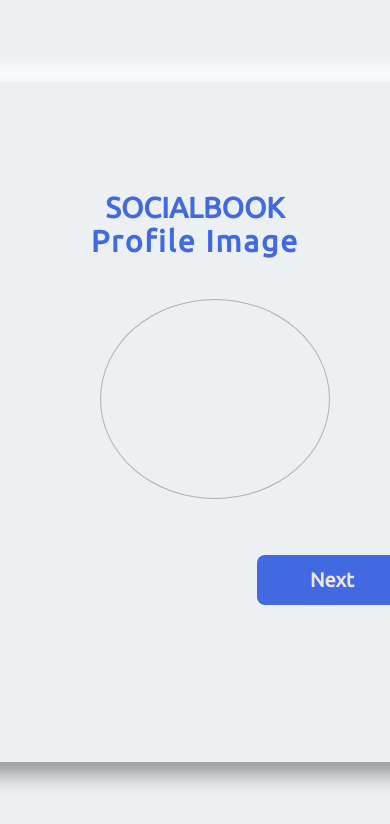
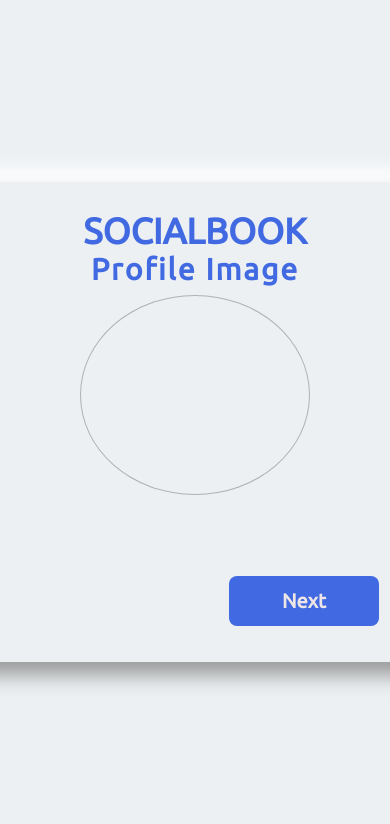
Before and after one commit to Group-O/socialsite, a plain HTML site: page index.html in a window 390 px wide. Drawn offline with Linux system fonts and the light colour scheme.

Commit message:
Update style.css
Updating style.css

```diff
--- a/style.css
+++ b/style.css
@@ -1,4 +1,6 @@
-  .profile-pic-div{
+
+        /*    the profile picture    */
+.profile-pic-div{
     height: 200px;
     width: 230px;
     position: relative;
@@ -9,8 +11,9 @@
     background: url('default-avatar.png');
     background-size: 100% 100%;
     overflow: hidden;
-  }
-  .profile-pic-div2{
+}
+
+.profile-pic-div2{
     height: 200px;
     width: 230px;
     position: relative;
@@ -21,7 +24,7 @@
     background: url('default-avatar.png');
     background-size: 100% 100%;
     overflow: hidden;
-  }
+}
 
 .myfile{
     position: absolute;
@@ -30,7 +33,7 @@
     color: transparent;
     width: 100%;
     box-sizing: border-box;
-    padding: 11px 90px;
+    padding: 11px 94px;
     cursor: pointer;
     opacity: 0;
     background-color: rgb(173, 169, 169, 0.65);
@@ -47,15 +50,7 @@
     user-select: none;
     -webkit-user-select: none;
 }
-/* .myfile::after{
-    content: 'Update';
-    font-family: 'Ubuntu';
-    color: #fff;
-    font-weight: 400;
-    display: block;
-    top: 55px;
-    position: absolute;
-} */
+
 .myfile:hover{
     opacity: 0.7;
 }
@@ -93,7 +88,7 @@ body{
 
 .main-container h2{
     text-align: center;
-    font-weight: 700;
+    font-weight: 600;
     letter-spacing: 2px;
     font-size: 30px;
     margin: -10px;
@@ -103,9 +98,7 @@ label.validation-error{
     color: red;
     margin-left: 3px;
 }
-/* .hide{
-    display: none;
-} */
+
 .nav{
     display: flex;
     flex-direction: row;
@@ -142,7 +135,8 @@ label.validation-error{
     padding: 10px;
     align-self: center;
     margin-top: -30px;
-    font-weight: 800;
+    font-size: 36px;
+    font-weight: 900;
     color: royalblue;
 }
 
@@ -220,7 +214,6 @@ span{
     font-size: 17px;
 }
 td, th{
-    /* border: 1px solid #dddddd; */
     text-align: left;
     padding: 6px 2px;
 }
@@ -261,7 +254,6 @@ input[type=checkbox]{
     border-radius: 4px;
     outline: none;
     border: none;
-    /* background: #ecf0f3; */
     box-shadow: 0 0 0 2px #e2e7ee,
                 0 0 2px #fff,
                 3px 3px 2px #a7aaaf,
@@ -276,7 +268,6 @@ input[type=checkbox]{
     border-radius: 4px;
     outline: none;
     border: none;
-    /* background: #ecf0f3; */
     box-shadow: 0 0 0 2px #e2e7ee,
                 0 0 2px #fff,
                 3px 3px 2px #a7aaaf,
@@ -333,9 +324,44 @@ a{
     background-color: rgb(117, 150, 250);
 }
 
-/* .submit ol{
-    padding-left: 22px;
-} */
+@media screen and (max-width: 600px) {
+    .main-container{
+        height: 480px;
+        width: 500px;
+        position: fixed;
+    }
+    .site-header, .profile-pic, .bio-data, .education, .hobbies, .profile-display{
+        position: absolute;
+        height: 380px;
+        width: 460px;
+        top: 10%;
+    }
+    .profile-pic-div{
+        height: 200px;
+        width: 230px;
+        position: fixed;
+        top: 17%;
+        left: 25%;
+    }
+    #picBtn{
+        display: block;
+        margin-top: 65%;
+        align-self: flex-end;
+    }
+    .one, .three{
+        width: 8em;
+    }
+    .two{
+        width: 15em;
+    }
+    .input1{
+        margin-bottom: 24px;
+        margin-right: 9px;
+        width: 138px;
+        height: 29px;
+    }
+}
+
 
 /*  To be used in the jquery */
 
```
